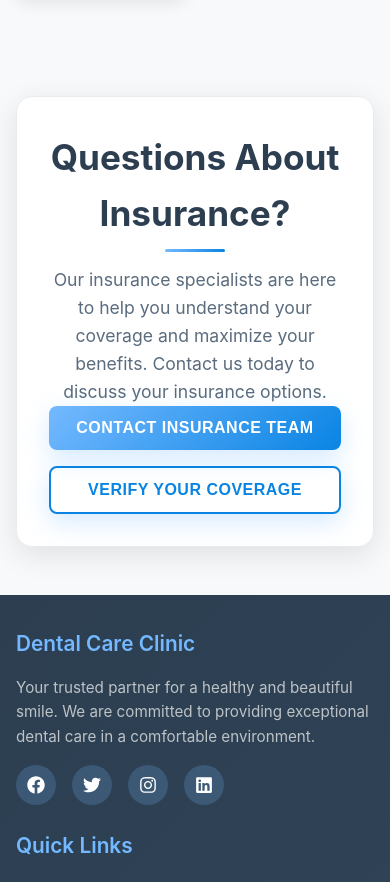
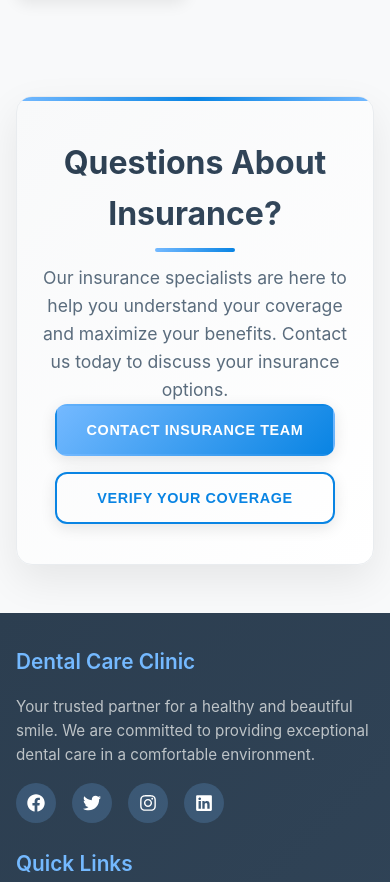
Before and after one commit to Loai-101/Dental, a React (Create React App) app: page /insurance in a window 390 px wide. Shown: the part 1630-2512 px from the top of the page. Built offline with nearby package versions, Linux system fonts and the light colour scheme.

Commit message:
Enhance insurance contact section styling with modern design and animations

```diff
--- a/src/pages/Insurance/Insurance.css
+++ b/src/pages/Insurance/Insurance.css
@@ -324,64 +324,133 @@
 /* Contact section */
 .contact-section {
   text-align: center;
-  background: white;
-  border-radius: 16px;
-  padding: 3rem;
-  box-shadow: 0 8px 30px rgba(0, 0, 0, 0.1);
+  background: linear-gradient(135deg, #f8f9fa 0%, #ffffff 100%);
+  border-radius: 20px;
+  padding: 4rem 3rem;
+  box-shadow: 0 15px 40px rgba(0, 0, 0, 0.08);
   border: 1px solid #e9ecef;
+  position: relative;
+  overflow: hidden;
+}
+
+.contact-section::before {
+  content: '';
+  position: absolute;
+  top: 0;
+  left: 0;
+  right: 0;
+  height: 4px;
+  background: linear-gradient(90deg, #74b9ff, #0984e3, #74b9ff);
+}
+
+/* Contact section title */
+.contact-section .section-title {
+  font-size: 2.5rem;
+  font-weight: 700;
+  color: #2c3e50;
+  margin: 0 0 1.5rem 0;
+  text-align: center;
+  position: relative;
+  background: linear-gradient(135deg, #2c3e50, #34495e);
+  -webkit-background-clip: text;
+  -webkit-text-fill-color: transparent;
+  background-clip: text;
+}
+
+.contact-section .section-title::after {
+  content: '';
+  position: absolute;
+  bottom: -12px;
+  left: 50%;
+  transform: translateX(-50%);
+  width: 80px;
+  height: 4px;
+  background: linear-gradient(90deg, #74b9ff, #0984e3);
+  border-radius: 2px;
 }
 
 /* Contact description */
 .contact-description {
-  font-size: 1.1rem;
-  color: #6c757d;
-  line-height: 1.6;
-  margin: 0 0 2rem 0;
-  max-width: 600px;
-  margin: 0 auto 2rem auto;
+  font-size: 1.2rem;
+  color: #5a6c7d;
+  line-height: 1.8;
+  margin: 0 0 3rem 0;
+  max-width: 700px;
+  margin: 0 auto 3rem auto;
+  font-weight: 400;
+  text-align: center;
 }
 
 /* Contact buttons */
 .contact-buttons {
   display: flex;
-  gap: 1rem;
+  gap: 1.5rem;
   justify-content: center;
   flex-wrap: wrap;
+  align-items: center;
 }
 
 /* Contact button */
 .contact-button {
-  padding: 0.8rem 1.5rem;
-  border-radius: 8px;
+  padding: 1rem 2rem;
+  border-radius: 12px;
   font-weight: 600;
   font-size: 1rem;
   cursor: pointer;
-  transition: all 0.3s ease;
+  transition: all 0.4s ease;
   border: none;
   text-transform: uppercase;
-  letter-spacing: 0.5px;
+  letter-spacing: 0.8px;
+  position: relative;
+  overflow: hidden;
+  min-width: 200px;
+  box-shadow: 0 4px 15px rgba(0, 0, 0, 0.1);
+}
+
+.contact-button::before {
+  content: '';
+  position: absolute;
+  top: 0;
+  left: -100%;
+  width: 100%;
+  height: 100%;
+  background: linear-gradient(90deg, transparent, rgba(255, 255, 255, 0.2), transparent);
+  transition: left 0.5s;
+}
+
+.contact-button:hover::before {
+  left: 100%;
 }
 
 .contact-button.primary {
   background: linear-gradient(135deg, #74b9ff, #0984e3);
   color: white;
+  border: 2px solid transparent;
 }
 
 .contact-button.primary:hover {
-  transform: translateY(-2px);
-  box-shadow: 0 8px 20px rgba(116, 185, 255, 0.3);
+  transform: translateY(-3px);
+  box-shadow: 0 12px 30px rgba(116, 185, 255, 0.4);
+  background: linear-gradient(135deg, #0984e3, #74b9ff);
 }
 
 .contact-button.secondary {
   background: transparent;
   color: #0984e3;
   border: 2px solid #0984e3;
+  position: relative;
 }
 
 .contact-button.secondary:hover {
-  background: #0984e3;
+  background: linear-gradient(135deg, #0984e3, #74b9ff);
   color: white;
-  transform: translateY(-2px);
+  transform: translateY(-3px);
+  box-shadow: 0 12px 30px rgba(9, 132, 227, 0.3);
+  border-color: transparent;
+}
+
+.contact-button:active {
+  transform: translateY(-1px);
 }
 
 /* Insurance companies section */
@@ -452,6 +521,29 @@
   .insurance-companies-grid {
     grid-template-columns: repeat(auto-fit, minmax(180px, 1fr));
     gap: 1.2rem;
+  }
+
+  .contact-section {
+    padding: 3rem 2rem;
+  }
+
+  .contact-section .section-title {
+    font-size: 2.2rem;
+  }
+
+  .contact-description {
+    font-size: 1.1rem;
+    margin-bottom: 2.5rem;
+  }
+
+  .contact-buttons {
+    gap: 1.2rem;
+  }
+
+  .contact-button {
+    padding: 0.9rem 1.8rem;
+    font-size: 0.95rem;
+    min-width: 180px;
   }
 }
 
@@ -526,17 +618,32 @@
   }
 
   .contact-section {
-    padding: 2rem;
+    padding: 2.5rem 1.5rem;
+    border-radius: 16px;
+  }
+
+  .contact-section .section-title {
+    font-size: 2rem;
+  }
+
+  .contact-description {
+    font-size: 1rem;
+    margin-bottom: 2rem;
+    line-height: 1.7;
   }
 
   .contact-buttons {
     flex-direction: column;
     align-items: center;
+    gap: 1rem;
   }
 
   .contact-button {
     width: 100%;
-    max-width: 300px;
+    max-width: 280px;
+    padding: 1rem 1.5rem;
+    font-size: 0.9rem;
+    letter-spacing: 0.6px;
   }
 
   .insurance-companies-grid {
```
